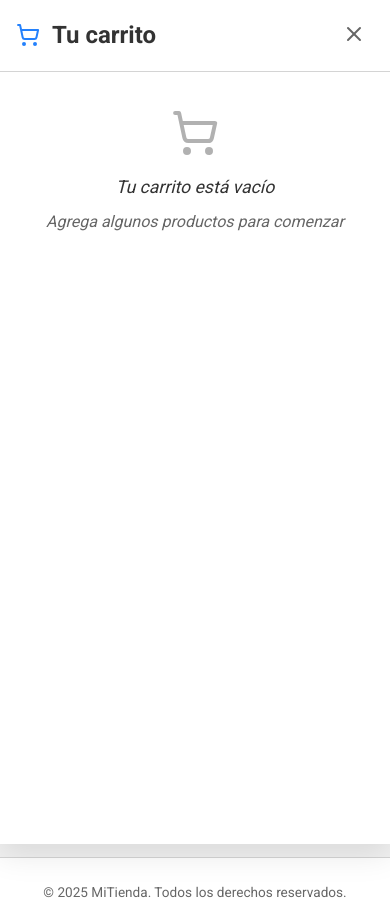
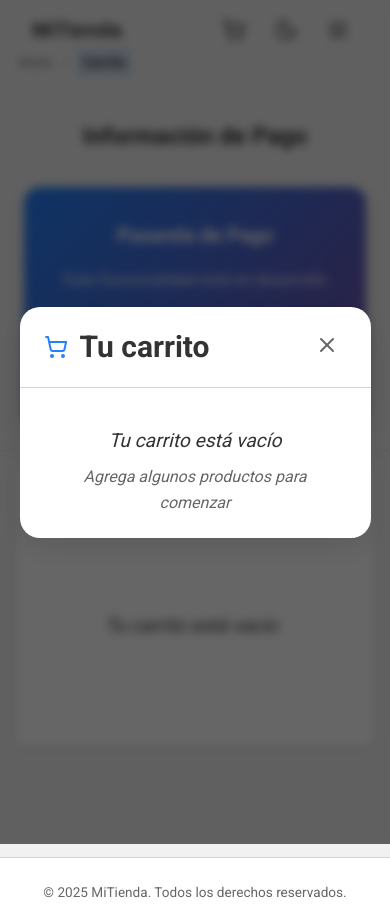
Before and after one commit to UsuallyDanft/pag-web-ecomerce001, a Next.js app: page /checkout in a window 390 px wide. Both pictures are taken after a click on the button 234 px from the left and 30 px from the top of the page. Shown: the top 920 px of the page. Built offline with nearby package versions, Linux system fonts and the light colour scheme.

Commit message:
Restored to '429f728623d5e22dd43773d26ca48abc4b57f54b'
Replit-Restored-To: 429f728623d5e22dd43773d26ca48abc4b57f54b

```diff
--- a/src/components/shop/CartModal.css
+++ b/src/components/shop/CartModal.css
@@ -323,220 +323,3 @@
   transform: scale(1.03);
   box-shadow: 0 6px 20px rgba(30, 30, 30, 0.25);
 }
-
-/* Responsive para pantallas móviles */
-@media (max-width: 768px) {
-  .cart-modal {
-    width: 95%;
-    max-width: none;
-    max-height: 95vh;
-    margin: 0.5rem;
-    border-radius: 16px;
-  }
-
-  .cart-modal-header {
-    padding: 1rem;
-  }
-
-  .cart-modal-title {
-    font-size: 1.1rem;
-  }
-
-  .cart-modal-item {
-    grid-template-columns: 60px 1fr auto auto 70px;
-    gap: 0.75rem;
-    padding: 1rem 0;
-  }
-
-  .cart-modal-item-image img {
-    width: 60px;
-    height: 60px;
-  }
-
-  .cart-modal-item-details .cart-modal-item-name {
-    font-size: 0.9rem;
-    margin-bottom: 0.125rem;
-  }
-
-  .cart-modal-item-details .cart-modal-item-price {
-    font-size: 0.8rem;
-  }
-
-  .quantity-controls {
-    gap: 0.5rem;
-  }
-
-  .quantity-btn {
-    width: 28px;
-    height: 28px;
-  }
-
-  .cart-modal-item-total {
-    font-size: 0.9rem;
-    min-width: 70px;
-  }
-
-  .cart-modal-footer {
-    padding: 1rem;
-  }
-
-  .cart-actions {
-    grid-template-columns: 1fr;
-    gap: 0.75rem;
-  }
-
-  .continue-shopping-btn, .checkout-btn {
-    padding: 0.875rem 1rem;
-    font-size: 0.9rem;
-  }
-
-  .cart-modal-items {
-    padding: 0 1rem;
-  }
-}
-
-@media (max-width: 480px) {
-  .cart-modal {
-    width: 100%;
-    height: 100vh;
-    max-height: 100vh;
-    border-radius: 0;
-    margin: 0;
-  }
-
-  .cart-modal-header {
-    padding: 0.875rem 1rem;
-    position: sticky;
-    top: 0;
-    background-color: var(--bg-secondary);
-    z-index: 10;
-  }
-
-  .cart-modal-title {
-    font-size: 1rem;
-  }
-
-  .cart-modal-content {
-    flex: 1;
-    display: flex;
-    flex-direction: column;
-  }
-
-  .cart-modal-items {
-    flex: 1;
-    padding: 0 1rem;
-    overflow-y: auto;
-  }
-
-  .cart-modal-item {
-    grid-template-columns: 50px 1fr 60px;
-    grid-template-rows: auto auto;
-    gap: 0.5rem;
-    padding: 0.875rem 0;
-    position: relative;
-  }
-
-  .cart-modal-item-image {
-    grid-row: 1 / 3;
-  }
-
-  .cart-modal-item-image img {
-    width: 50px;
-    height: 50px;
-  }
-
-  .cart-modal-item-details {
-    grid-column: 2;
-    grid-row: 1;
-  }
-
-  .cart-modal-item-details .cart-modal-item-name {
-    font-size: 0.85rem;
-    line-height: 1.2;
-    margin-bottom: 0.25rem;
-  }
-
-  .cart-modal-item-details .cart-modal-item-price {
-    font-size: 0.75rem;
-  }
-
-  .cart-modal-item-actions {
-    grid-column: 2;
-    grid-row: 2;
-    display: flex;
-    align-items: center;
-    justify-content: space-between;
-    margin-top: 0.5rem;
-  }
-
-  .quantity-controls {
-    gap: 0.375rem;
-  }
-
-  .quantity-btn {
-    width: 24px;
-    height: 24px;
-  }
-
-  .quantity-display {
-    font-size: 0.8rem;
-    min-width: 16px;
-  }
-
-  .remove-btn {
-    position: absolute;
-    top: 0.5rem;
-    right: 0;
-    padding: 0.125rem;
-  }
-
-  .cart-modal-item-total {
-    grid-column: 3;
-    grid-row: 1;
-    font-size: 0.85rem;
-    font-weight: 600;
-    text-align: right;
-    align-self: start;
-    min-width: 60px;
-  }
-
-  .cart-modal-footer {
-    padding: 1rem;
-    background-color: var(--bg-secondary);
-    border-top: 2px solid var(--border-color);
-    position: sticky;
-    bottom: 0;
-  }
-
-  .cart-modal-summary {
-    margin-bottom: 0.875rem;
-  }
-
-  .cart-modal-clear-btn {
-    font-size: 0.8rem;
-    min-width: 100px;
-  }
-
-  .cart-total {
-    font-size: 1rem;
-  }
-
-  .cart-total .total-amount {
-    font-size: 1.25rem;
-  }
-
-  .continue-shopping-btn, .checkout-btn {
-    padding: 0.75rem 1rem;
-    font-size: 0.875rem;
-  }
-
-  .empty-cart {
-    padding: 2rem 1rem;
-    height: auto;
-    min-height: 200px;
-  }
-
-  .empty-cart p {
-    font-size: 1.1rem;
-  }
-}
```
Also changed, not shown: attached_assets/image_1754437249500.png (deleted).
